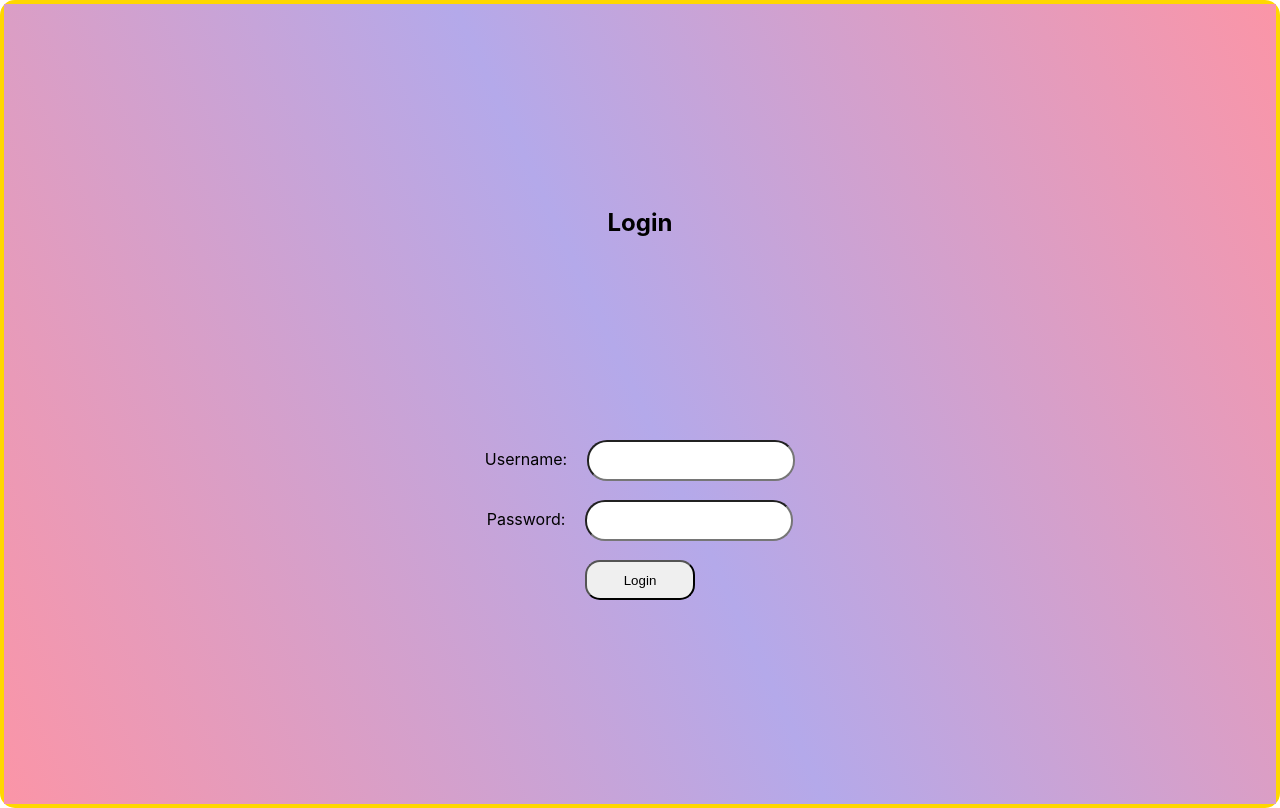
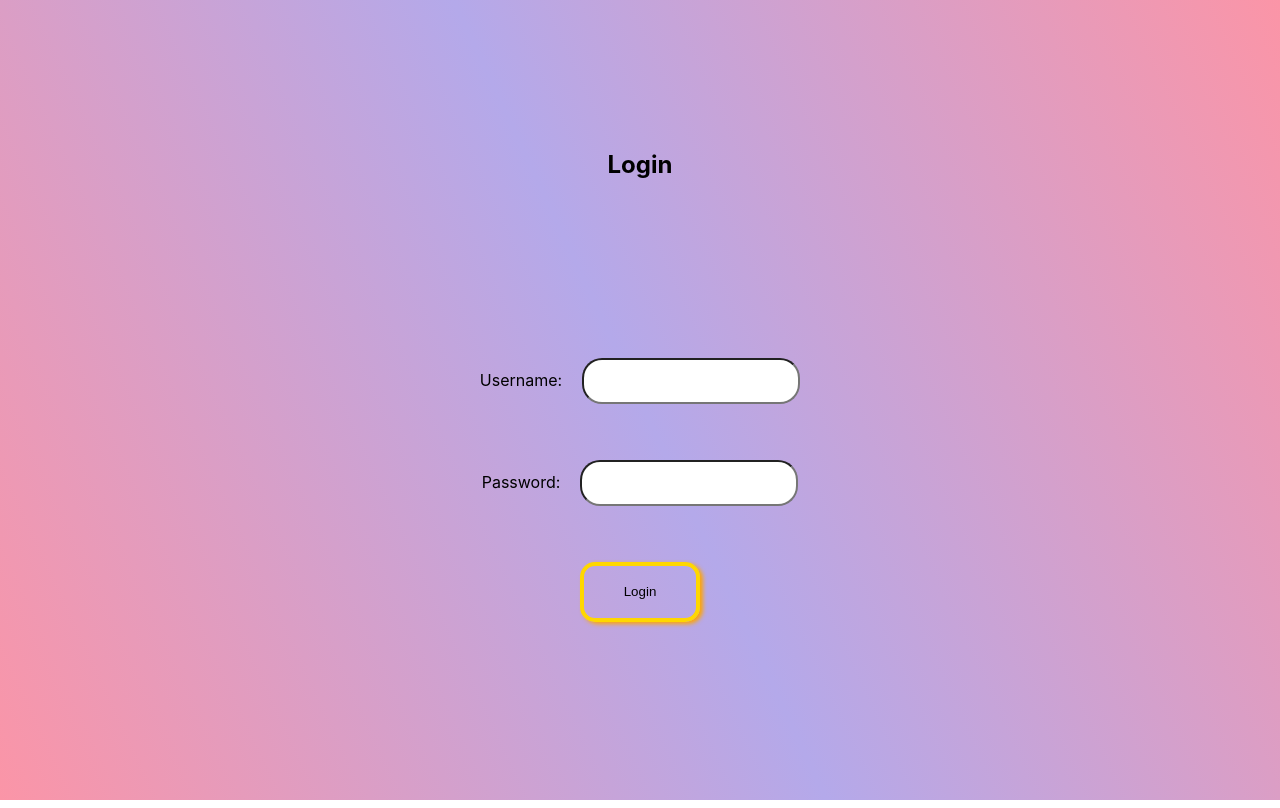
Before and after one commit to nikitaShakhbazyan/SwaggerAPI, a React (Create React App) app in the folder myapp/: page / in a window 1280 px wide. Built offline with nearby package versions, Linux system fonts and the light colour scheme.

Commit message:
Started adding styles and fixed folder system

```diff
--- a/myapp/src/App.js
+++ b/myapp/src/App.js
@@ -1,5 +1,5 @@
 import './App.css';
-import Layout from './pages/Layout';
+import Layout from './pages/Layout/Layout';
 
 function App() {
   return (
--- /dev/null
+++ b/myapp/src/components/CreatingPost/CreatingPost.css
@@ -0,0 +1,24 @@
+form {
+    height: 250px;
+    display: flex;
+    flex-direction: column;
+    justify-content: space-around;
+    align-items: center;
+}
+
+#title {
+    width: 150px;
+    height: 30px;
+    border-radius: 10px ;
+
+}
+#description {
+    width: 150px;
+    height: 30px;
+    border-radius: 10px ;
+}
+.title-div,.descr-div {
+    display: flex;
+    flex-direction: column;
+    align-items: center;
+}
--- a/myapp/src/components/CreatingPost.jsx
+++ b/myapp/src/components/CreatingPost/CreatingPost.jsx
@@ -1,6 +1,7 @@
 import React from 'react'
 import { useState } from 'react'
-import { createData } from '../fetch/fetchData';
+import { createData } from '../../fetch/fetchData';
+import './CreatingPost.css'
 
 const CreatingPost = () => {
   const [data, setData] = useState({
@@ -26,11 +27,11 @@ const CreatingPost = () => {
     <div>
       <h2>Create Post</h2>
       <form onSubmit={handleSubmit}>
-        <div>
+        <div className='title-div'>
           <label htmlFor="title">Title:</label>
           <input type="text" id="title" name="title" value={data.title} onChange={handleChange} />
         </div>
-        <div>
+        <div className='descr-div'>
           <label htmlFor="description">Description:</label>
           <textarea id="description" name="description" value={data.description} onChange={handleChange} />
         </div>
--- a/myapp/src/fetch/fetchData.js
+++ b/myapp/src/fetch/fetchData.js
@@ -1,7 +1,4 @@
-const token = 'eyJhbGciOiJIUzI1NiJ9.eyJzdWIiOiJuaWNrIiwiaWF0IjoxNzEwNTk5MzczLCJleHAiOjE3MTA1OTk2NzN9.RBb5_U2XPUx39_wyxkyKkfgfQ28_UADNWLPOA-GRYPg';
-
-const refreshToken = 'eyJhbGciOiJIUzI1NiJ9.eyJpc1JlZnJlc2hUb2tlbiI6dHJ1ZSwic3ViIjoibmljayIsImlhdCI6MTcxMDU5NTM4MCwiZXhwIjoxNzEwNjgxNzgwfQ.KivPCri-G2DuTjYyf7TlKtPSIIBLINgiUNpCaBX0NX8'
-
+const token = 'eyJhbGciOiJIUzI1NiJ9.eyJzdWIiOiJuaWNrIiwiaWF0IjoxNzEwNjA2NDIzLCJleHAiOjE3MTA2MDY3MjN9.X_SgxCdb82DUAk9uWn2xOiup2gtymg7o_Z9hapZUxao';
 
 export const fetchAllData = async () => {
     try {
--- a/myapp/src/pages/FetchingAllData.jsx
+++ b/myapp/src/pages/FetchingAllData/FetchingAllData.jsx
@@ -1,10 +1,11 @@
 import React, { useState, useEffect } from 'react';
-import { fetchAllData, deleteData } from '../fetch/fetchData';
-import '../styles/FetchingData.css';
+import { fetchAllData, deleteData } from '../../fetch/fetchData';
+import './FetchingData.css';
 import { Link } from 'react-router-dom';
 
 const FetchingAllData = () => {
   const [data, setData] = useState([]);
+
 
   useEffect(() => {
     const fetchData = async () => {
@@ -44,11 +45,11 @@ const FetchingAllData = () => {
   };
 
   return (
-    <div>
+    <div className='mainDiv'>
       <h2>Data:</h2>
       <div className='fetch-div'>
         {data.map((item) => (
-          <div key={item.id}>
+          <div key={item.id} className='data-div'>
             <h2>Id : {item.id}</h2>
             <h1>Title : {item.title}</h1>
             <h2>Status :
--- a/myapp/src/styles/FetchingData.css
+++ b/myapp/src/pages/FetchingAllData/FetchingData.css
@@ -9,10 +9,24 @@
   .mainDiv {
     background-color: bisque;
     border-radius: 15px;
-    border: 4px solid gold;
+    height: auto;
   }
 
   .fetch-div {
     display: grid;
     grid-template-columns: auto auto auto;
+    gap: 15px;
   }
+
+  .data-div {
+    border: 2px solid blue;
+    box-shadow: 4px 4px 4px black;
+
+  }
+
+  .mainDiv {
+    width: 100%;
+    height: 100vh;
+    display: flex;
+    flex-direction: column;
+  }
--- a/myapp/src/styles/Login.css
+++ b/myapp/src/pages/LoginPage/Login.css
@@ -4,16 +4,16 @@
 
 @keyframes anim {
     0% {
-        background: linear-gradient(45deg, #76F0C4, #8080FC, #79B9EE);
+        background: linear-gradient(45deg, #76F0C4, #e285d6, #79B9EE);
     }
     60% {
         background: linear-gradient(65deg, #FB95A7, #B4A9EA, #FB95A7);
     }
     90% {
-        background: linear-gradient(85deg, #FB95A7, #B4A9EA, #FB95A7);
+        background: linear-gradient(85deg, #FB95A7, #c597b7, #FB95A7);
     }
     100% {
-        background: linear-gradient(130deg, #FB95A7, #B4A9EA, #FB95A7);
+        background: linear-gradient(130deg, #FB95A7, #aa6991, #FB95A7);
     }
 }
 
@@ -32,19 +32,24 @@
     height: 20%;
     display: flex;
     flex-direction: column;
-    justify-content: space-between;
+    justify-content: space-around;
+    height: 40%;
 }
 
 input {
-    height: 35px;
-    width: 200px;
+    height: 40px;
+    width: 210px;
     border-radius: 20px;
     margin-left: 20px;
 }
 
 button {
-    width: 110px;
+    width: 120px;
+    box-shadow: 3px 2px 4px orange;
     margin: 0 auto;
-    height: 40px;
+    height: 60px;
     border-radius: 15px;
+    background-color: transparent;
+    border: 4px solid gold;
+    cursor: pointer;
 }
--- a/myapp/src/pages/LoginPage/Login.jsx
+++ b/myapp/src/pages/LoginPage/Login.jsx
@@ -1,5 +1,5 @@
 import React, { useState } from 'react';
-import '../../styles/Login.css'
+import './Login.css'
 
 
 const Login = ({isAuth}) => {
```
Also changed, not shown: myapp/src/pages/Layout/Layout.jsx (renamed from myapp/src/pages/Layout.jsx, +4 -4 lines), myapp/src/pages/Layout/Layout.css (added).
